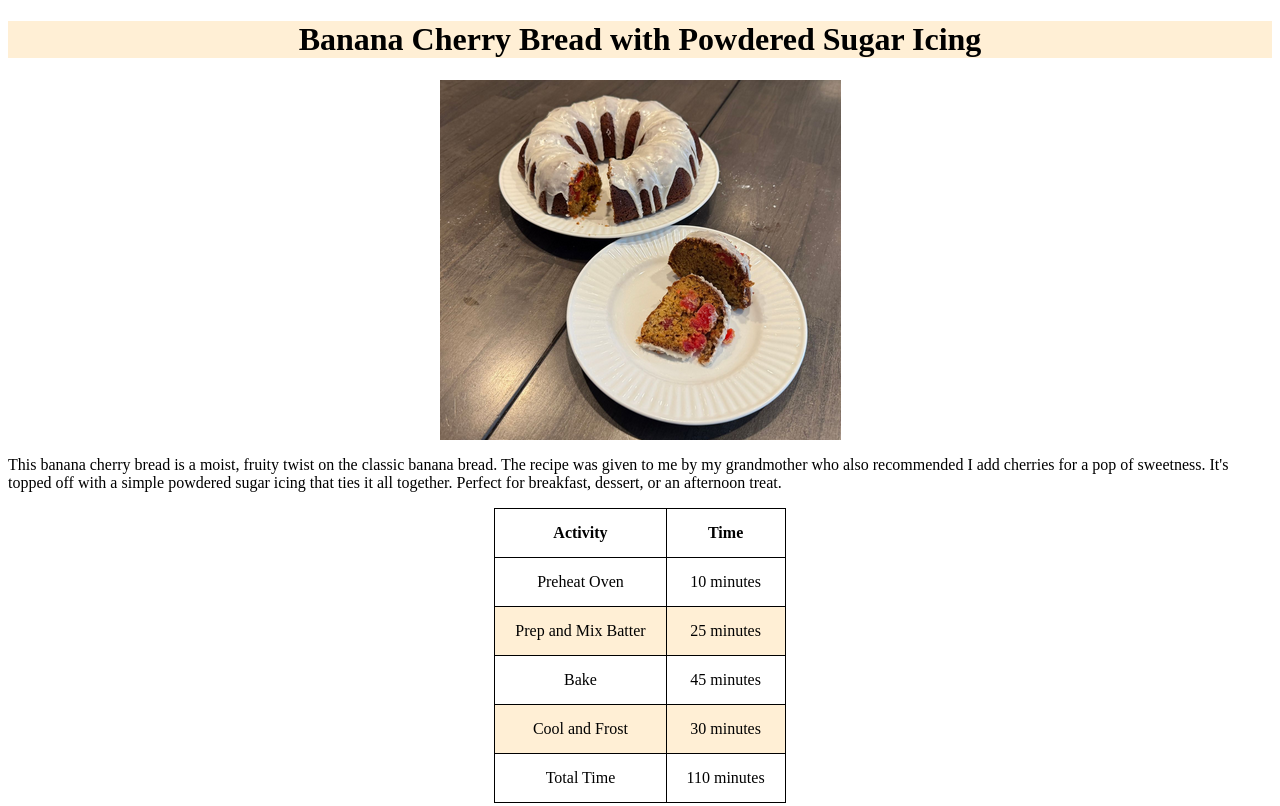
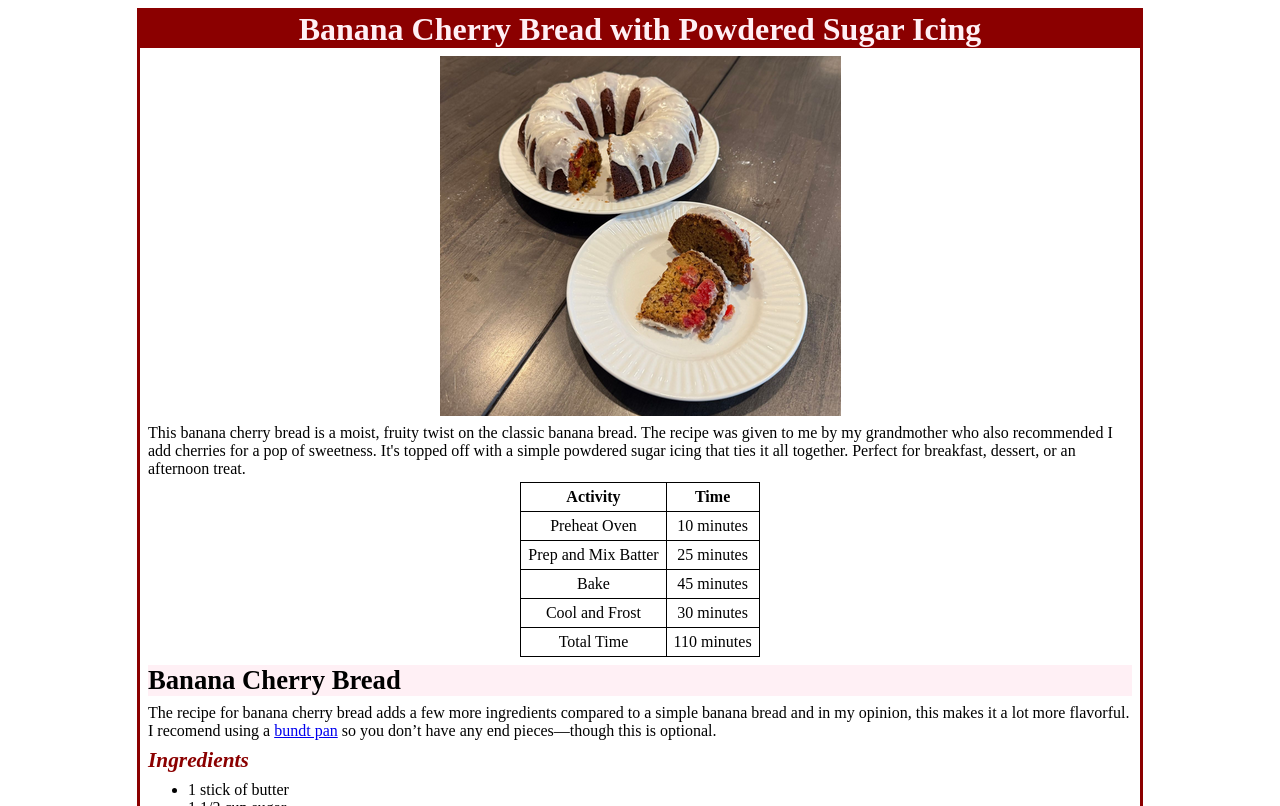
Before and after one commit to MattJarek/COMP4610_Homework_1, a plain HTML site: page index.html in a window 1280 px wide. Shown: the top 806 px of the page. Drawn offline with Linux system fonts and the light colour scheme.

Commit message:
Updated style.css and index.html.

```diff
--- a/css/style.css
+++ b/css/style.css
@@ -1,15 +1,28 @@
 h1 {
-    color: black;
-    background-color: papayawhip;
+    color: lavenderblush;
+    margin: 0pt;
+    margin-bottom: 6pt;
+    background-color: darkred;
     font-size: 24pt;
     text-align: center;
 }
-tr:nth-child(2n) {
-    background-color: papayawhip;
+h2 {
+    margin: 6pt;
+    color: black;
+    background-color: lavenderblush;
+    font-size: 20pt;
+}
+h3 {
+    margin: 6pt;
+    margin-bottom: 0pt;
+    color: darkred;
+    font-size: 16pt;
+    font-style: italic;
 }
 
-tr:nth-child(2n+1) {
-    background-color: white;
+p{
+    margin: 6pt;
+    margin-bottom: 3pt;
 }
 
 table{
@@ -24,6 +37,7 @@ table{
 }
 
 img {
+    margin: 6pt;
     display: block;
     margin-left: auto;
     margin-right: auto;
@@ -32,17 +46,20 @@ img {
 ul, ol{
     display: inline-block;
     text-align: left;
+    margin: 6pt;
 }
 
 table, th, td{
-    padding-left: 20px;
-    padding-right: 20px;
-    padding-top: 15px;
-    padding-bottom: 15px;
+    padding-left: 7px;
+    padding-right: 7px;
+    padding-top: 5px;
+    padding-bottom: 5px;
     border: 1px solid black;
     border-collapse: collapse;
 }
 
-div.container {
-    text-align: center;
-  }
+div.page {
+    max-width: 1000px;
+    margin: auto;
+    border: 3px solid darkred;
+}
--- a/index.html
+++ b/index.html
@@ -13,6 +13,7 @@ All Images owned by me.
         <link rel="stylesheet" href="css/style.css">
     </head>
     <body>
+        <div class="page">
         <h1>Banana Cherry Bread with Powdered Sugar Icing</h1>
         <!-- <a href="https://github.com/MattJarek/COMP4610_Homework_1">A link back to the github site.</a> -->
         <img src="images/Banana_Bread.png" alt="A photo of banana bread with icing with two slices taken out.">
@@ -50,7 +51,6 @@ All Images owned by me.
         <h2>Banana Cherry Bread</h2>
         <p>The recipe for banana cherry bread adds a few more ingredients compared to a simple banana bread and in my opinion, this makes it a lot more flavorful. I recomend using a <a href="https://www.amazon.com/Nordic-Ware-Cast-Original-Bundt/dp/B000HM9UDO?source=ps-sl-shoppingads-lpcontext&ref_=fplfs&smid=ATVPDKIKX0DER&gQT=1&th=1">bundt pan</a> so you don’t have any end pieces—though this is optional.</p>
         <h3>Ingredients</h3>
-        <div class="container">
         <ul>
             <li>1 stick of butter</li>
             <li>1 1/2 cup sugar</li>
@@ -64,7 +64,6 @@ All Images owned by me.
             <li>1 teaspoon vanilla</li>
             <li>1/2 cup cherries</li>
         </ul>
-        </div>
         <img src="images/Ingredients_Labled.png" alt="Several bowls containing (from left to right) flour, eggs, sugar, baking soda, butter, baking powder, milk, salt, vanilla, cherries, and mashed bananas.">
         <h3>Procedure</h3>
         <ol>
@@ -90,8 +89,8 @@ All Images owned by me.
                 <li>1 teaspoon of vanilla or other extract</li>
                 <li>1/4 cup milk</li>
             </ul>
+            <img src="images/ingredients_icing.png" alt= "Several bowls containing (from left to right) flour, milk, powdered sugar, salt, and vanilla extract.">
         </div>
-        <img src="images/ingredients_icing.png" alt= "Several bowls containing (from left to right) flour, milk, powdered sugar, salt, and vanilla extract.">
         <h3>Procedure</h3>
         <ol>
             <li> In a dry bowl combine salt, flour, sugar, and vanilla.</li>
@@ -101,6 +100,7 @@ All Images owned by me.
             <li> Let sit for 5 minutes and serve.</li>
         </ol>
         <p>Now you have some delicious banana cherry bread that will last for 4 to 7 days. If you want to save it, you can freeze it and it will last for up to 3 months.</p>
+    </div>
     </body>
     <!-- <script src="script.js"></script> -->
 </html>
```
Lines whose indentation alone changed are shown as unchanged.
